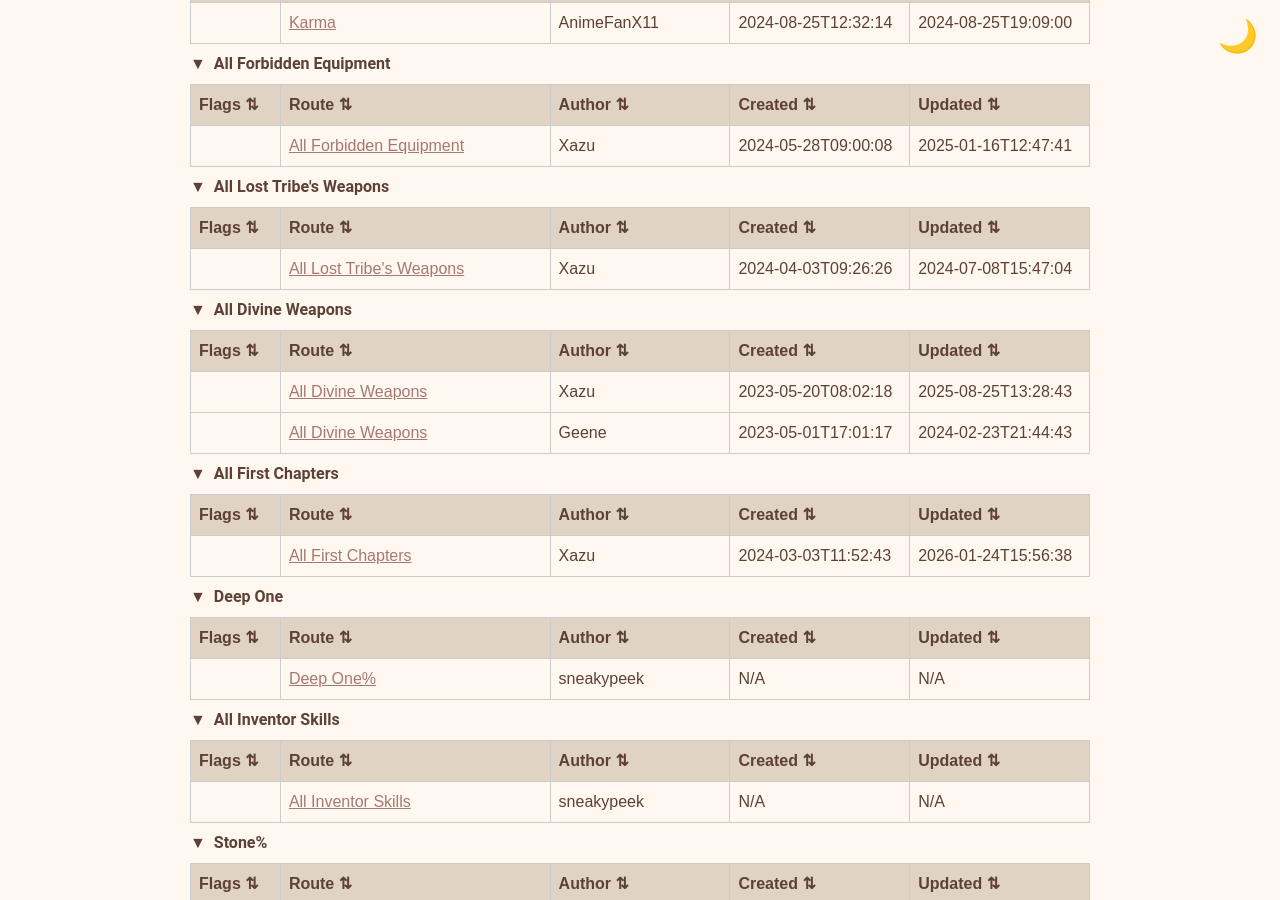
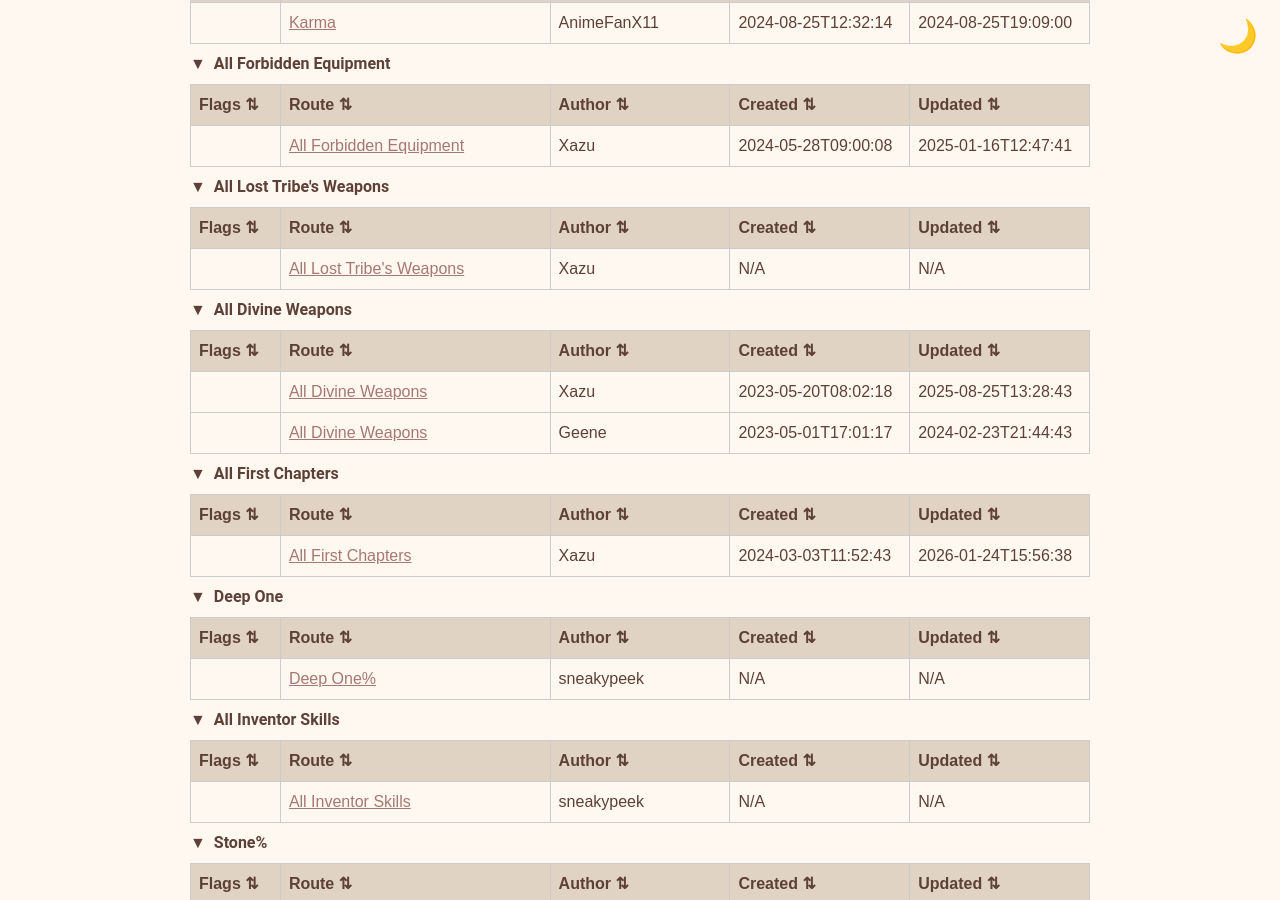
Before and after one commit to yetanotherf0rked/octopath2-stuff, a Jekyll site: the page built from index.html, in a window 1280 px wide and 900 px high, scrolled down 5290 px. Built offline with Jekyll 4.4.1, drawn with Linux system fonts in a browser that asks for light colours.

```diff
--- a/_data/routes-with-timestamps.json
+++ b/_data/routes-with-timestamps.json
@@ -573,9 +573,9 @@
           "Title": "All Lost Tribe's Weapons",
           "author": "Xazu",
           "link": "https://docs.google.com/spreadsheets/d/1rzYiRlgNbjIyMHQTEtzEK15ZiSvFiJlYTd39mOC-DIU/edit?usp=sharing",
-          "created": "2024-04-03T09:26:26",
-          "updated": "2024-07-08T15:47:04",
-          "certainty": "high"
+          "created": null,
+          "updated": null,
+          "certainty": "low"
         }
       ],
       "All Divine Weapons": [
```
